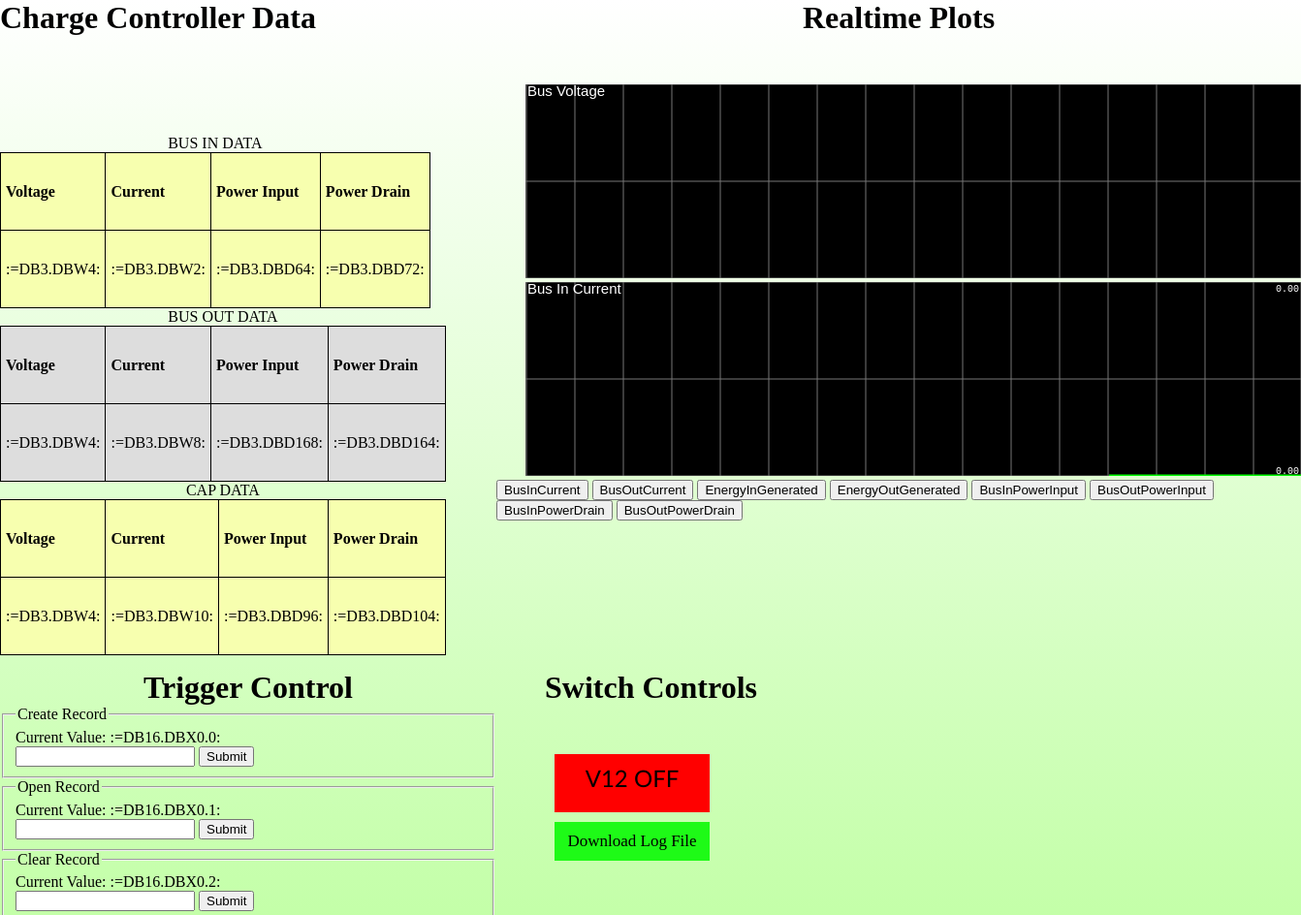
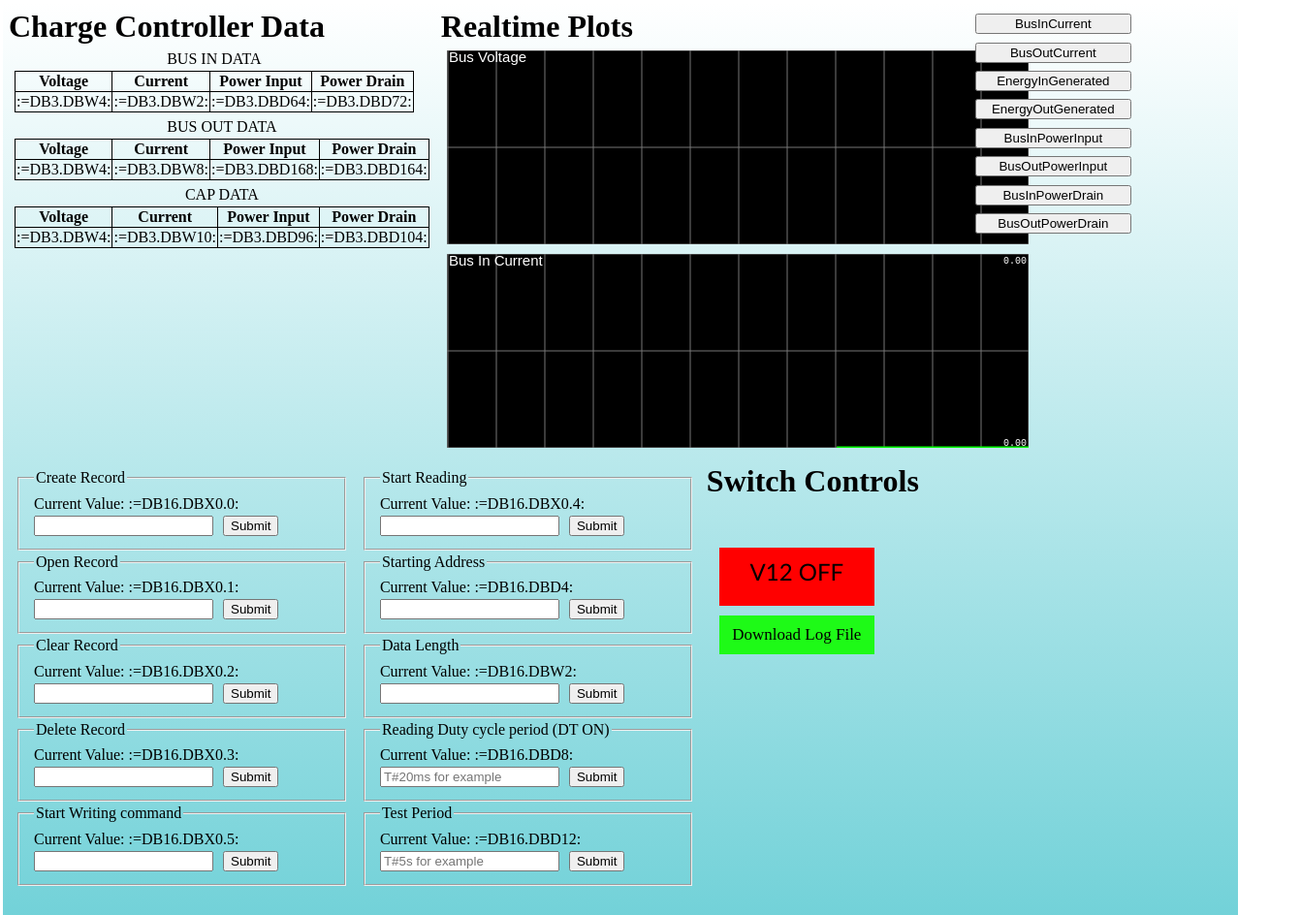
Before and after one commit to Aborrob/TestingSoftware, a plain HTML site: page index.htm in a window 1280 px wide. Shown: the top 944 px of the page at 97% size, 1342 px wide, since content can reach past the window. Drawn offline with nearby package versions, Linux system fonts and the light colour scheme.

Commit message:
grid improvements
-Improved the grid layout

```diff
--- a/Styles.css
+++ b/Styles.css
@@ -1,78 +1,19 @@
+*{
+    margin: 3px;
+}
 body {
-    background-image: linear-gradient(white, rgb(170, 255, 131));
+    background-image: linear-gradient(white, rgb(44, 187, 197));
+    background-repeat: no-repeat;
     margin: 0;
-    display: grid;
-    grid-template-columns: 40% auto;
-    grid-template-rows: 50% 50%;
-    grid-template-areas: "tableArea Plots"
-                         "controls1 controls2";
+
 }
 h1{
     margin: 0;
 }
-
-.PlottingArea{
-    /* background: #d8d8d8; */
-    grid-area: Plots;
-}
-.PlotControl{
-    grid-area: controlButton;
-}
-.Plots{
-    margin: 50px auto auto 30px;
-}
-.PlottingArea>h1{
-    text-align: center;
-}
-.controls{
-    /* background: #e0e0e0; */
-    margin-top: 15px;
-    grid-area: controls1;
-}
-
-.controls h1{
-    text-align: center;
-}
-.ControlButtons{
-    /* background: #838383; */
-    margin: 15px 0 0 50px;
-    grid-area: controls2;
-}
-table {
-    width: 400px;
-}
-
-th {
-text-align: left;
-}
-
 table, th, td {
     border: 1px black solid;
     border-collapse: collapse;
 }
-
-th, td {
-    padding: 5px;
-}
-
-.wrapper {
-    /* background: #ffffff; */
-    display: grid;
-    /* grid-template-columns: 10%; */
-    margin: 0;
-    /* width: 400px; */
-    grid-area: tableArea;
-
-}
-.wrapper > table{
-background: rgb(247, 255, 175);
-padding: 3em;
-}
-
-.wrapper > table:nth-child(odd){
-    background: #dddddd;
-}
-
 #v12.v12-on{
     background: rgb(51, 255, 0);
     color: rgb(0, 0, 0);
@@ -102,15 +43,12 @@ padding: 3em;
     margin-left: 10px;
     cursor: pointer;
     height: 40px;
-
 }
-
 .button:hover {
 opacity: 0.7;
 cursor: pointer;
 }
-
-.download>a  {
+.download  {
     margin: 10px;
     padding: 10px;
     background: rgb(30, 250, 23);
@@ -121,3 +59,37 @@ cursor: pointer;
     font-size: 17px;
     color: black;
 }
+/* Grid___________________Grid____________________Grid */
+.grid-container {
+    display: grid;
+    grid-template-columns: 1fr 1fr 1fr 1fr;
+    grid-template-rows: 1fr 1fr 1fr;
+    grid-template-areas: "CCData Plots Plots PlotButtons" "PLCControls PLCControls MiscButtons ." ". . . .";
+  }
+
+  .CCData { grid-area: CCData; }
+
+  .Plots { grid-area: Plots; }
+
+  .PlotButtons {
+     grid-area: PlotButtons;
+     float: left;
+  }
+  .PlotButtons button{
+      width: 60%;
+      margin-top: 2%;
+  }
+  .PLCControls {
+    display: grid;
+    grid-template-columns: 1fr 1fr;
+    grid-template-rows: 1fr;
+    grid-template-areas: "PLCControls1 PLCControls2";
+    grid-area: PLCControls;
+  }
+
+  .PLCControls1 { grid-area: PLCControls1; }
+
+  .PLCControls2 { grid-area: PLCControls2; }
+
+  .MiscButtons { grid-area: MiscButtons; }
+/* Grid___________________Grid____________________Grid */
--- a/index.htm
+++ b/index.htm
@@ -9,11 +9,11 @@
     <script src="https://code.jquery.com/jquery-3.3.1.min.js"
         integrity="sha256-FgpCb/KJQlLNfOu91ta32o/NMZxltwRo8QtmkMRdAu8=" crossorigin="anonymous"></script>
 </head>
-
 <body>
-
-    <div class="wrapper tables">
+    <div class="grid-container">
+        <div class="CCData">
             <h1>Charge Controller Data</h1>
+            <div>
                 <table>
                     <caption>BUS IN DATA</caption>
                     <tr>
@@ -23,18 +23,12 @@
                         <th>Power Drain</th>
                     </tr>
                     <tr>
-                <!--  -->
                         <td>:=DB3.DBW4:</td>
-                <!--  -->
                         <td>:=DB3.DBW2:</td>
-                <!--  -->
                         <td>:=DB3.DBD64:</td>
-                <!--  -->
                         <td>:=DB3.DBD72:</td>
-
                     </tr>
                 </table>
-
                 <!-- ___________________________________________________ -->
                 <table>
                     <caption>BUS OUT DATA</caption>
@@ -45,18 +39,12 @@
                         <th>Power Drain</th>
                     </tr>
                     <tr>
-                <!--  -->
                         <td>:=DB3.DBW4:</td>
-                <!--  -->
                         <td>:=DB3.DBW8:</td>
-                <!--  -->
                         <td>:=DB3.DBD168:</td>
-                <!--  -->
                         <td>:=DB3.DBD164:</td>
-
                     </tr>
                 </table>
-
                 <!-- ___________________________________________________ -->
                 <table>
                     <caption>CAP DATA</caption>
@@ -67,49 +55,34 @@
                         <th>Power Drain</th>
                     </tr>
                     <tr>
-                <!--  -->
                         <td>:=DB3.DBW4:</td>
-                <!--  -->
                         <td>:=DB3.DBW10:</td>
-                <!--  -->
                         <td>:=DB3.DBD96:</td>
-                <!--  -->
                         <td>:=DB3.DBD104:</td>
-
                     </tr>
                 </table>
-
-        <!-- ___________________________________________________ -->
-    </div>
-    <div class="ControlButtons">
-        <h1>Switch Controls</h1>
-        <a id="v12" class="v12-off button">V12 OFF</a>
-        <div class="download">
-            <a href="https://192.168.1.10/FileBrowser/Download?Path=%2FDataLogs%2Flogging.csv">Download Log File</a>
             </div>
         </div>
-
-    <!-- Plotting -->
-    <div class="PlottingArea">
+        <div class="Plots">
             <h1>Realtime Plots</h1>
-        <div class="Plots">
-            <canvas id="mycanvas1" width="800" height="200"></canvas>
-            <canvas id="mycanvas2" width="800" height="200"></canvas>
+            <div id="CanvasArea">
+                <canvas class="mycanvas" id="mycanvas1" width= 600px height= 200px></canvas><br>
+                <canvas class="mycanvas" id="mycanvas2" width= 600px height= 200px></canvas>
             </div>
-        <div class="PlotControl">
-            <button value=1 id="BusInCurrent" classclass="PlotControlButton">BusInCurrent</button>
-            <button id="BusOutCurrent" class="PlotControlButton">BusOutCurrent</button>
-            <button id="EnergyInGenerated" class="PlotControlButton">EnergyInGenerated</button>
-            <button id="EnergyOutGenerated" class="PlotControlButton">EnergyOutGenerated</button>
-            <button id="BusInPowerInput" class="PlotControlButton">BusInPowerInput</button>
-            <button id="BusOutPowerInput" class="PlotControlButton">BusOutPowerInput</button>
-            <button id="BusInPowerDrain" class="PlotControlButton">BusInPowerDrain</button>
+        </div>
+        <div class="PlotButtons">
+            <button value=1 id="BusInCurrent" classclass="PlotControlButton">BusInCurrent</button><br>
+            <button id="BusOutCurrent" class="PlotControlButton">BusOutCurrent</button><br>
+            <button id="EnergyInGenerated" class="PlotControlButton">EnergyInGenerated</button><br>
+            <button id="EnergyOutGenerated" class="PlotControlButton">EnergyOutGenerated</button><br>
+            <button id="BusInPowerInput" class="PlotControlButton">BusInPowerInput</button><br>
+            <button id="BusOutPowerInput" class="PlotControlButton">BusOutPowerInput</button><br>
+            <button id="BusInPowerDrain" class="PlotControlButton">BusInPowerDrain</button><br>
             <button id="BusOutPowerDrain" class="PlotControlButton">BusOutPowerDrain</button>
         </div>
-    </div>
-    <div class="controls">
+        <div class="PLCControls">
+            <div class="PLCControls1">
                 <div>
-            <h1>Trigger Control</h1>
                     <fieldset>
                         <legend>Create Record</legend>
                         <label id="CreateCurrentValue">Current Value: :=DB16.DBX0.0:</label><br>
@@ -149,6 +122,8 @@
                         <button id="LogWriteButton" type="submit">Submit</button>
                     </fieldset>
                 </div>
+            </div>
+            <div class="PLCControls2">
                 <div>
                     <fieldset>
                         <legend>Start Reading</legend>
@@ -189,14 +164,18 @@
                         <button id="TestPeriodButton" type="submit">Submit</button>
                     </fieldset>
                 </div>
-
-        <div id="testField">
-            :=DB7.ReadTrig:
             </div>
         </div>
-    <!-- ________________________________________Scripts_______________________________ -->
+        <div class="MiscButtons">
+            <h1>Switch Controls</h1>
+            <div>
+                <a id="v12" class="v12-off button">V12 OFF</a>
+                <a class="download"
+                    href="https://192.168.1.10/FileBrowser/Download?Path=%2FDataLogs%2Flogging.csv">Download
+                    Log File</a>
+            </div>
+        </div>
+    </div>
     <script src="script.js"></script>
-
 </body>
-
 </html>
```
Lines whose indentation alone changed are shown as unchanged.
